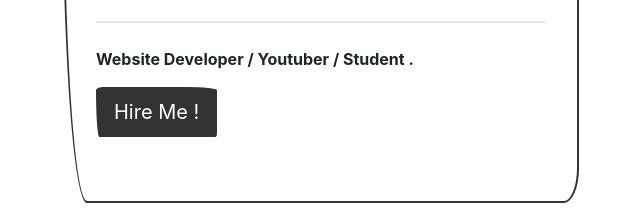
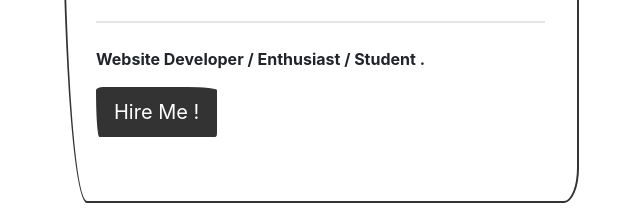
Before and after one commit to imojha/gitTutoring, a plain HTML site: page index.html in a window 1280 px wide. Shown: the part 422-639 px from the top of the page, 46-686 px from the left. Drawn offline with nearby package versions, Linux system fonts and the light colour scheme; a web font is replaced by a local one.

Commit message:
edited job

```diff
--- a/index.html
+++ b/index.html
@@ -49,7 +49,7 @@
               <h1 class="display-4">Hello, world!</h1>
               <p class="lead">I'm Suraj  Ojha.I am seeking a job that will make best use of my skills and allow me to develop them further.I am acquainted with  NODE.js , React.js and WordPress.I love to coding and exploring new things.I am an enthusiastic, self-motivated, reliable, responsible and hard working person.</p>
               <hr class="my-4">
-              <p>Website Developer / Youtuber / Student .</p>
+              <p>Website Developer / Enthusiast / Student .</p>
               <a class="btn btn-primary btn-lg" href="#" role="button">Hire Me !</a>
             </div>
           </div>
```
